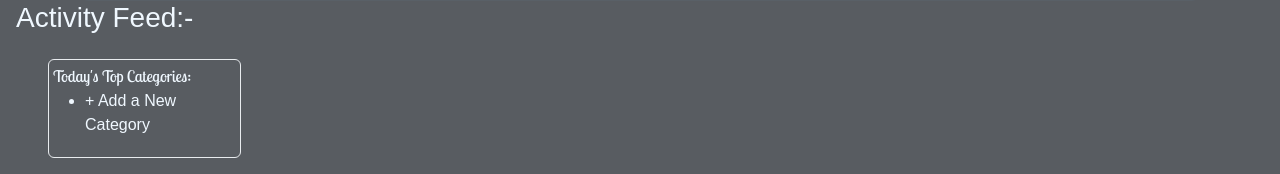
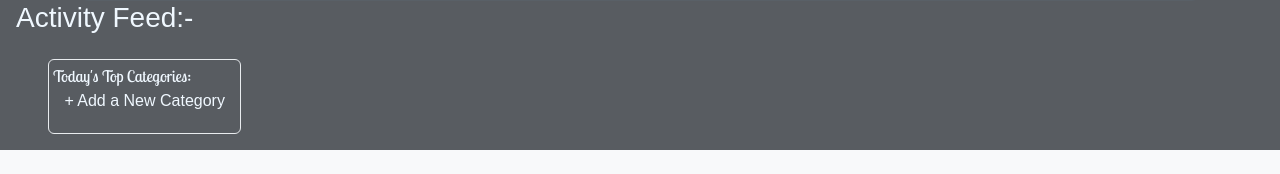
Before and after one commit to alcl2000/pp4-Amy-Lewis, a Django app: page / in a window 1280 px wide. Shown: the part 807-981 px from the top of the page. After the commit the page ends 957 px from the top, so only its background shows below. Run offline with Django 4.2, Linux system fonts and the light colour scheme; data comes from the database, SQL or seed files in the repository; data that the repository does not hold is empty; some web fonts are replaced.

Commit message:
style: tag and category ul styling

```diff
--- a/static/css/style.css
+++ b/static/css/style.css
@@ -66,6 +66,11 @@
     padding: 5px!important;
     max-width: fit-content;
 }
+.tags, .categories{
+    list-style-type: none;
+    padding-left: initial;
+    text-align: center;
+}
 .RED{
     background-color: #FE9696;
 }
@@ -86,6 +91,7 @@ background-color: #9A55F2;
 }
 .WHITE{
     background-color: #f0f0f0;
+    color: #333333;
 }
 .BLACK{
     background-color: #333333;
--- a/templates/category_detail.html
+++ b/templates/category_detail.html
@@ -26,7 +26,7 @@
     <div class="col col-8 ms-5 col-md-2">
         <div class="p-1 mb-3 rounded border border-light-subtle">
             <p style="font-family: Lobster Two;">Tags:</p>
-            <ul class="text-decoration-none">
+            <ul class="tags">
             {% for tag in tags %}
             <li class="rounded-pill {{tag.tag_colour}}">{{tag.title}}</li>
             {% endfor %}
--- a/templates/index.html
+++ b/templates/index.html
@@ -23,8 +23,8 @@
 <div class="row  mt-4">
     <div class="col col-8 ms-5 col-md-2">
         <div class="p-1 mb-3 rounded border border-light-subtle">
-                <a href="/categories/" class="text-reset text-decoration-none" style="font-family: Lobster Two;">Today's Top Categories:</a>
-                <ul class="text-decoration-none">
+                <a href="/categories/" class="text-reset text-decoration-none " style="font-family: Lobster Two;">Today's Top Categories:</a>
+                <ul class="text-decoration-none categories">
                 {% for category in categories %}
                 <li>
                     <a class="text-reset text-decoration-none" href="{% url 'category_detail' category.slug %}">
```
